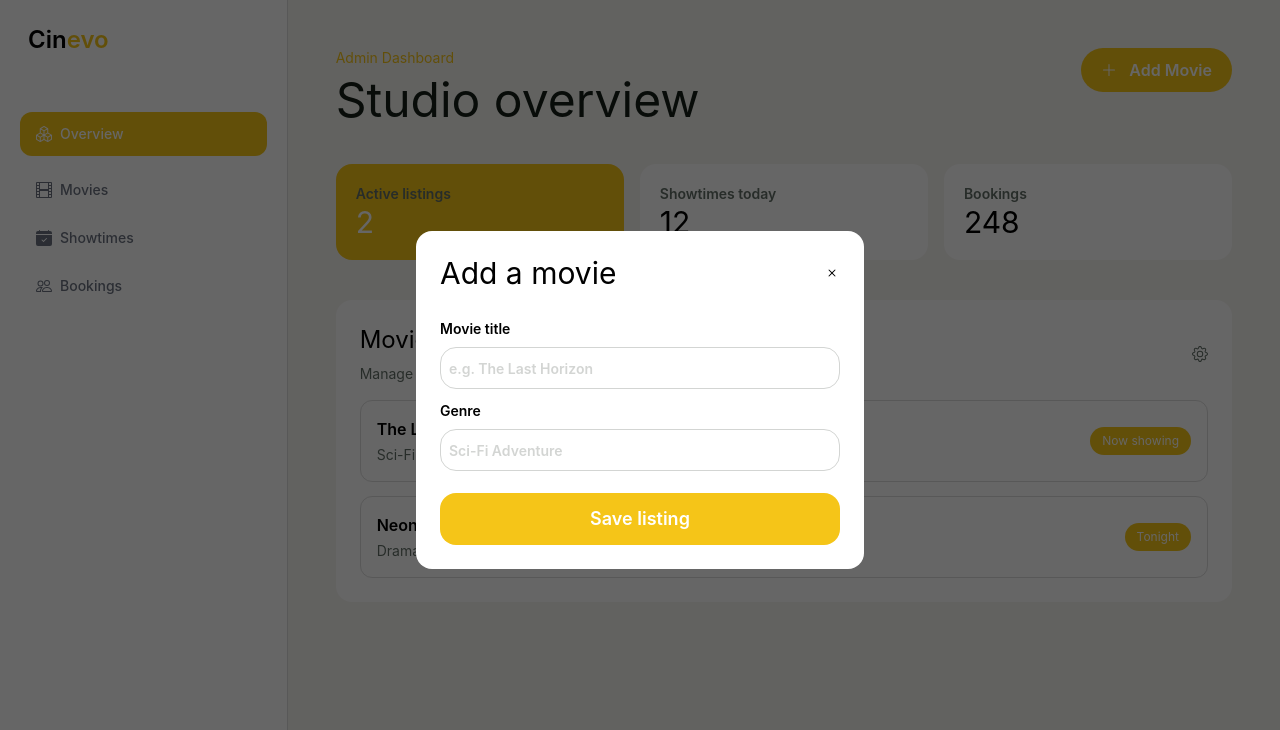
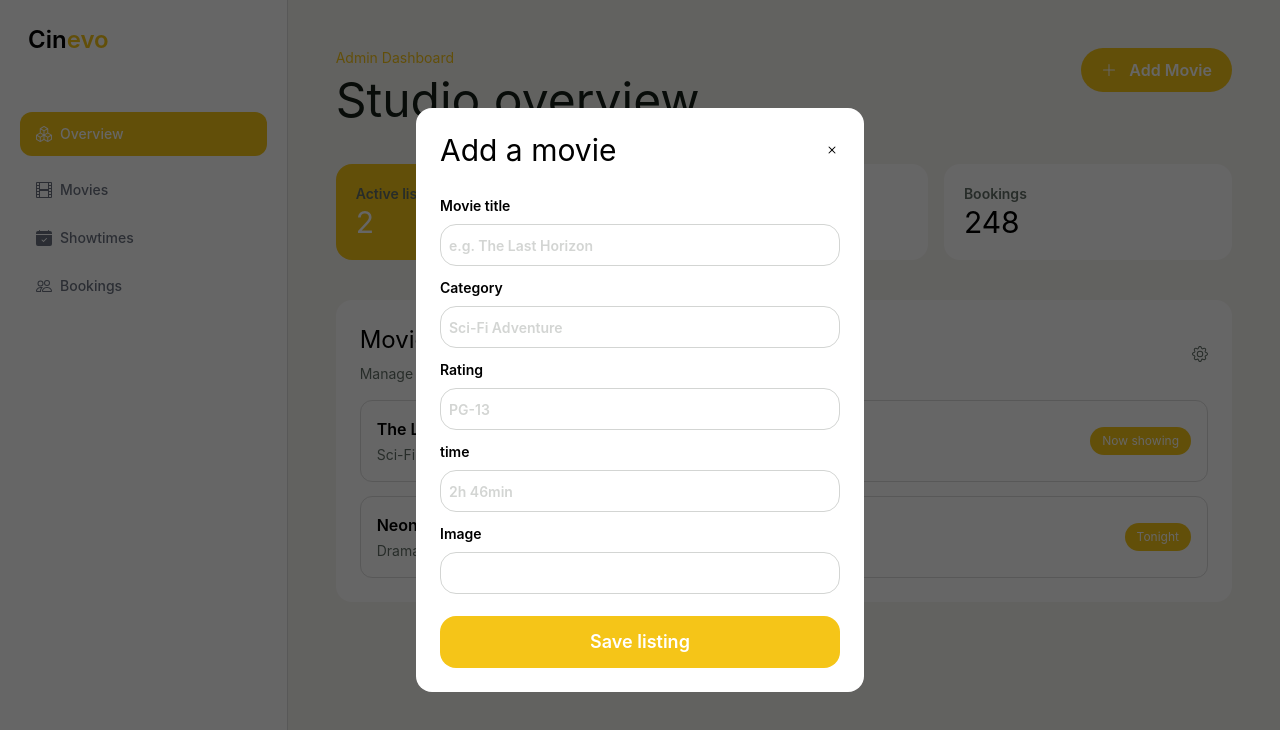
Before and after one commit to ZION4500/ticketApp, a React (Vite) app in the folder frontend/: page /admin in a window 1280 px wide. Both pictures are taken after a click on the button "Add Movie". Shown: the top 730 px of the page. Built offline with nearby package versions, Linux system fonts and the light colour scheme.

Commit message:
Worked on admin page
Add correct labels to admin page

```diff
--- a/frontend/src/Admin.jsx
+++ b/frontend/src/Admin.jsx
@@ -142,14 +142,40 @@ export default function Admin() {
               placeholder="e.g. The Last Horizon"
               className="placeholder:text-sm placeholder:font-semibold placeholder:text-[#D3D5D3] p-2 border border-[#D3D5D3] rounded-2xl mt-2 mb-3"
             />
-            <label htmlFor="genre" className="text-sm font-semibold">
-              Genre
+            <label htmlFor="category" className="text-sm font-semibold">
+              Category
             </label>
             <input
-              name="genre"
+              name="category"
               type="text"
               placeholder="Sci-Fi Adventure"
               className="placeholder:text-sm placeholder:font-semibold placeholder:text-[#D3D5D3] p-2 border border-[#D3D5D3] rounded-2xl mt-2 mb-3"
+            />
+            <label htmlFor="rating" className="text-sm font-semibold">
+              Rating
+            </label>
+            <input
+              name="rating"
+              type="text"
+              placeholder="PG-13"
+              className="placeholder:text-sm placeholder:font-semibold placeholder:text-[#D3D5D3] p-2 border border-[#D3D5D3] rounded-2xl mt-2 mb-3"
+            />
+            <label htmlFor="time" className="text-sm font-semibold">
+              time
+            </label>
+            <input
+              name="time"
+              type="text"
+              placeholder="2h 46min"
+              className="placeholder:text-sm placeholder:font-semibold placeholder:text-[#D3D5D3] p-2 border border-[#D3D5D3] rounded-2xl mt-2 mb-3"
+            />
+            <label htmlFor="image" className="text-sm font-semibold">
+              Image
+            </label>
+            <input
+              name="image"
+              type="text"
+              className=" p-2 border border-[#D3D5D3] rounded-2xl mt-2 mb-3"
             />
             <button
               onClick={(e) => e.preventDefault()}
```
Also changed, not shown: 1 other file (tests, documents, lock files or other folders).
